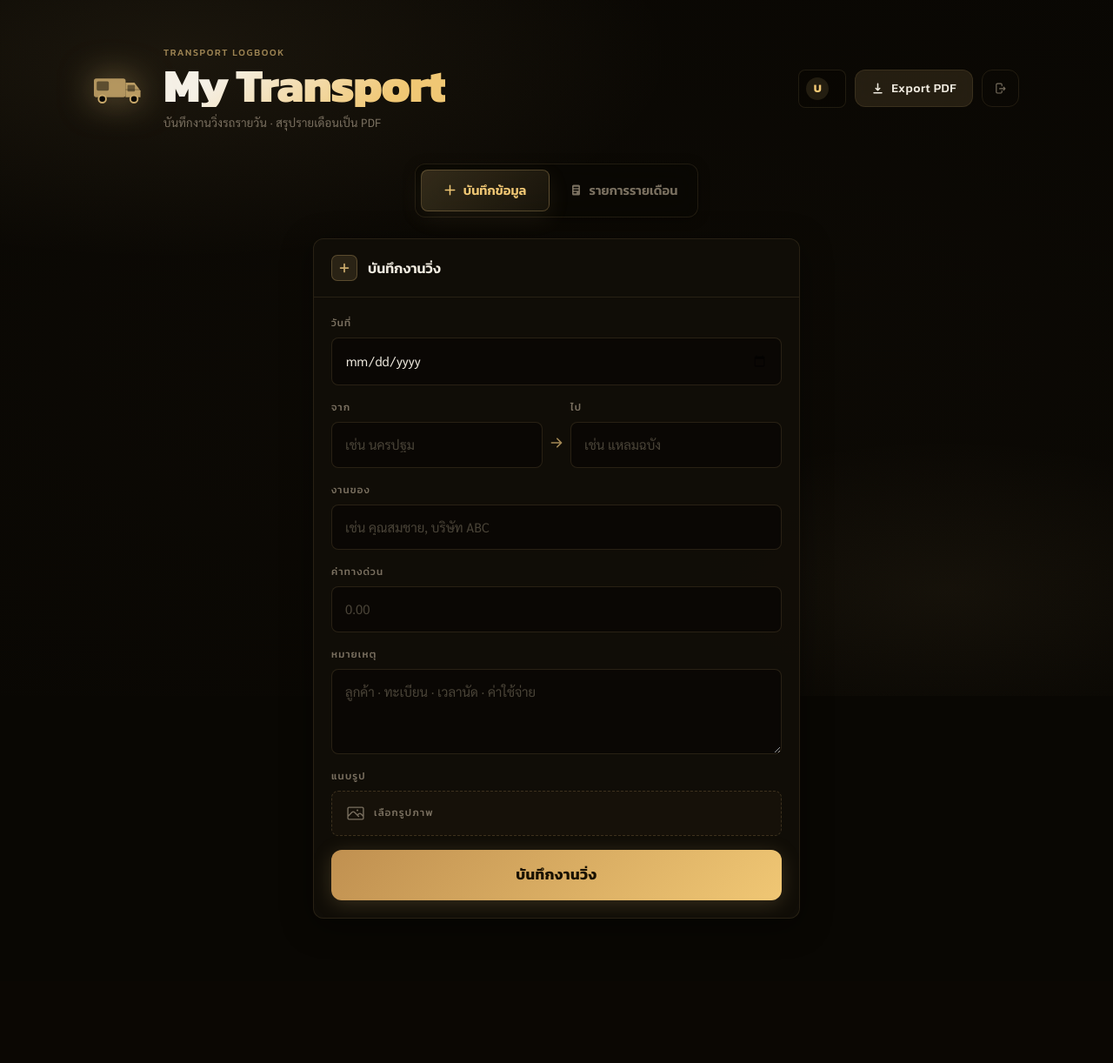
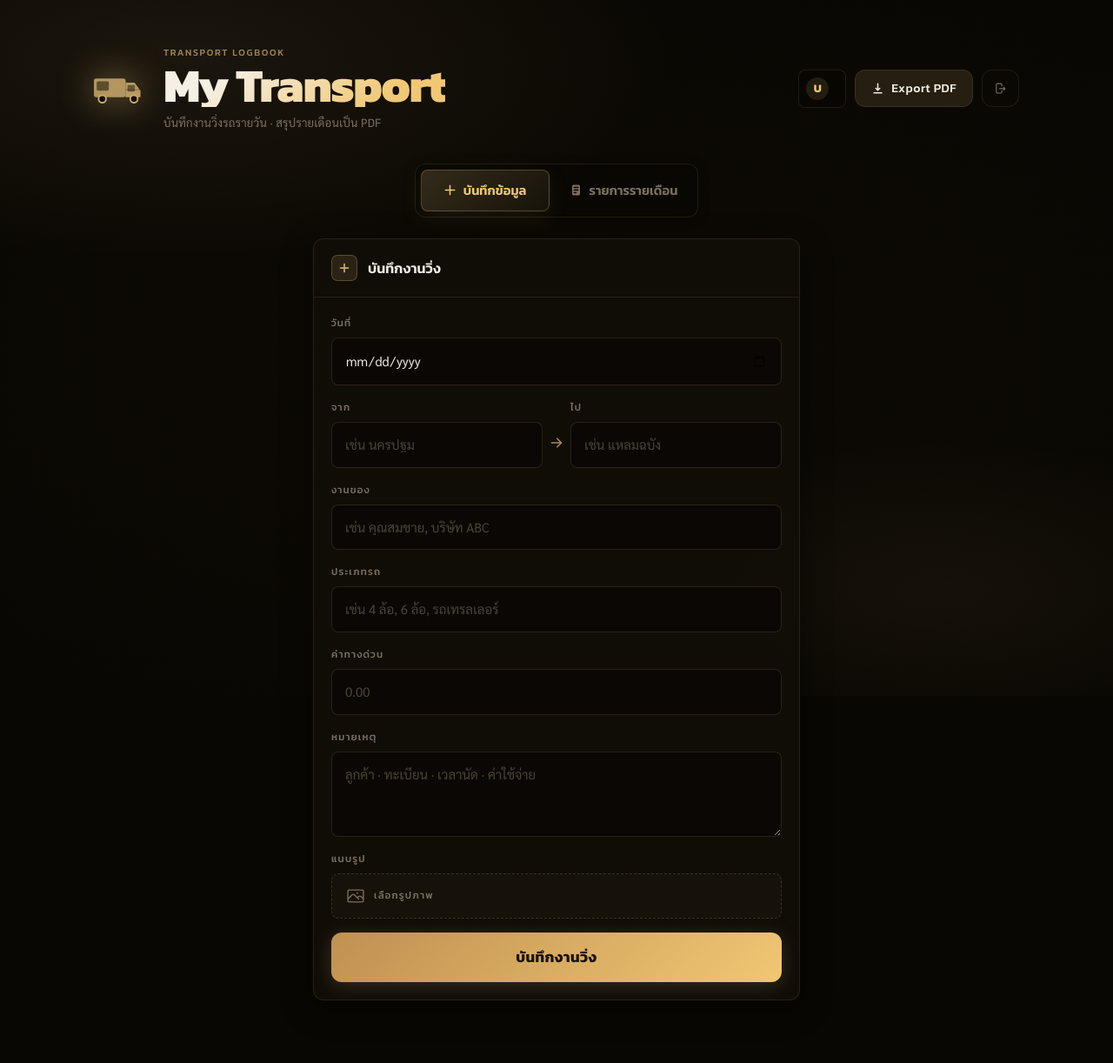
Before and after one commit to bksw007/My-Transport, a Flask app: template templates/index.html in a window 1280 px wide. Shown: the whole page at 87% size. Before the commit the page ends 1056 px from the top, so only its background shows below. Run offline with Flask 3, Linux system fonts and the light colour scheme; the visitor is signed in with stand-in values (Sample User, id 1); the template is opened without the code that fills it: most values are stand-ins (such as "Sample title", 1, 10 or a date in 2020); grey boxes marked "Sample" are stand-in pictures; some libraries are stand-ins or nearby versions.

Commit message:
Add vehicle type field

```diff
--- a/app.py
+++ b/app.py
@@ -54,7 +54,7 @@ GOOGLE_AUTH_CONFIGURED = bool(GOOGLE_CLIENT_ID and GOOGLE_CLIENT_SECRET)
 GOOGLE_DISCOVERY_URL = "https://accounts.google.com/.well-known/openid-configuration"
 LEGACY_TRIPS_OWNER_EMAIL = os.environ.get("LEGACY_TRIPS_OWNER_EMAIL", "").strip().lower()
 ALLOWED_EXTENSIONS = {"png", "jpg", "jpeg", "webp", "gif"}
-VALID_SUGGESTION_FIELDS = {"origin", "destination", "owner"}
+VALID_SUGGESTION_FIELDS = {"origin", "destination", "owner", "vehicle_type"}
 PDF_FONT_REGULAR = "Helvetica"
 PDF_FONT_BOLD = "Helvetica-Bold"
 PUBLIC_ENDPOINTS = {"login", "google_login", "google_callback", "static"}
@@ -136,6 +136,7 @@ def init_db() -> None:
                     trip_date DATE NOT NULL,
                     origin TEXT NOT NULL,
                     destination TEXT NOT NULL,
+                    vehicle_type TEXT DEFAULT '',
                     toll_fee NUMERIC(10,2) NOT NULL DEFAULT 0,
                     note TEXT DEFAULT '',
                     owner TEXT DEFAULT '',
@@ -146,6 +147,11 @@ def init_db() -> None:
             cursor.execute(
                 """
                 ALTER TABLE trips ADD COLUMN IF NOT EXISTS owner TEXT DEFAULT ''
+                """
+            )
+            cursor.execute(
+                """
+                ALTER TABLE trips ADD COLUMN IF NOT EXISTS vehicle_type TEXT DEFAULT ''
                 """
             )
             cursor.execute(
@@ -314,6 +320,7 @@ def fetch_trips(month_value: str | None) -> tuple[list[dict], dict]:
                 t.trip_date,
                 t.origin,
                 t.destination,
+                t.vehicle_type,
                 t.toll_fee,
                 t.note,
                 t.owner,
@@ -337,13 +344,14 @@ def fetch_trips(month_value: str | None) -> tuple[list[dict], dict]:
         row_trip_date = row[1]
         row_origin = row[2]
         row_destination = row[3]
-        row_toll_fee = row[4] or Decimal("0")
-        row_note = row[5]
-        row_owner = row[6]
-        row_image_names = row[7]
-        row_original_names = row[8]
-        row_public_urls = row[9]
-        row_image_ids = row[10]
+        row_vehicle_type = row[4]
+        row_toll_fee = row[5] or Decimal("0")
+        row_note = row[6]
+        row_owner = row[7]
+        row_image_names = row[8]
+        row_original_names = row[9]
+        row_public_urls = row[10]
+        row_image_ids = row[11]
         trip_date_value = row_trip_date.isoformat() if hasattr(row_trip_date, "isoformat") else str(row_trip_date)
         image_names = row_image_names.split("||") if row_image_names else []
         original_names = row_original_names.split("||") if row_original_names else []
@@ -370,6 +378,7 @@ def fetch_trips(month_value: str | None) -> tuple[list[dict], dict]:
                 "trip_date": trip_date_value,
                 "origin": row_origin,
                 "destination": row_destination,
+                "vehicle_type": row_vehicle_type,
                 "toll_fee": f"{row_toll_fee:.2f}",
                 "note": row_note,
                 "owner": row_owner,
@@ -521,6 +530,7 @@ def create_trip():
     trip_date = request.form.get("trip_date", "").strip()
     origin = request.form.get("origin", "").strip()
     destination = request.form.get("destination", "").strip()
+    vehicle_type = request.form.get("vehicle_type", "").strip()
     toll_fee_raw = request.form.get("toll_fee", "").strip()
     note = request.form.get("note", "").strip()
     owner = request.form.get("owner", "").strip()
@@ -546,11 +556,11 @@ def create_trip():
     with db.cursor() as cursor:
         cursor.execute(
             """
-            INSERT INTO trips (trip_date, origin, destination, toll_fee, note, owner, user_email, created_at)
-            VALUES (%s, %s, %s, %s, %s, %s, %s, %s)
+            INSERT INTO trips (trip_date, origin, destination, vehicle_type, toll_fee, note, owner, user_email, created_at)
+            VALUES (%s, %s, %s, %s, %s, %s, %s, %s, %s)
             RETURNING id
             """,
-            (trip_date, origin, destination, toll_fee, note, owner, user_email, datetime.utcnow()),
+            (trip_date, origin, destination, vehicle_type, toll_fee, note, owner, user_email, datetime.utcnow()),
         )
         trip_id = cursor.fetchone()[0]
 
@@ -583,6 +593,7 @@ def update_trip(trip_id: int):
     trip_date   = request.form.get("trip_date",   "").strip()
     origin      = request.form.get("origin",      "").strip()
     destination = request.form.get("destination", "").strip()
+    vehicle_type = request.form.get("vehicle_type", "").strip()
     owner       = request.form.get("owner",       "").strip()
     toll_fee_raw = request.form.get("toll_fee",   "").strip()
     note        = request.form.get("note",        "").strip()
@@ -619,10 +630,10 @@ def update_trip(trip_id: int):
         cursor.execute(
             """
             UPDATE trips
-            SET trip_date=%s, origin=%s, destination=%s, owner=%s, toll_fee=%s, note=%s
+            SET trip_date=%s, origin=%s, destination=%s, vehicle_type=%s, owner=%s, toll_fee=%s, note=%s
             WHERE id=%s AND user_email=%s
             """,
-            (trip_date, origin, destination, owner, toll_fee, note, trip_id, user_email),
+            (trip_date, origin, destination, vehicle_type, owner, toll_fee, note, trip_id, user_email),
         )
 
     # ── delete selected images ──
@@ -773,19 +784,20 @@ def export_monthly_pdf():
         Spacer(1, 14),
     ]
 
-    table_data = [["วันที่", "จาก", "ไป", "งานของ", "ค่าทางด่วน", "หมายเหตุ"]]
+    table_data = [["วันที่", "จาก", "ไป", "งานของ", "ประเภทรถ", "ค่าทางด่วน", "หมายเหตุ"]]
     for trip in sorted(trips, key=lambda item: item["trip_date"]):
         note = trip["note"] or "-"
         owner = trip["owner"] or "-"
+        vehicle_type = trip["vehicle_type"] or "-"
         toll_fee = f"{Decimal(trip['toll_fee']):,.2f}" if Decimal(trip["toll_fee"]) else "-"
-        table_data.append([trip["trip_date"], trip["origin"], trip["destination"], owner, toll_fee, note])
+        table_data.append([trip["trip_date"], trip["origin"], trip["destination"], owner, vehicle_type, toll_fee, note])
 
     if len(table_data) == 1:
-        table_data.append(["-", "-", "-", "-", "-", "ยังไม่มีรายการในเดือนนี้"])
+        table_data.append(["-", "-", "-", "-", "-", "-", "ยังไม่มีรายการในเดือนนี้"])
 
     table = Table(
         table_data,
-        colWidths=[23 * mm, 36 * mm, 36 * mm, 28 * mm, 27 * mm, 32 * mm],
+        colWidths=[22 * mm, 31 * mm, 31 * mm, 25 * mm, 24 * mm, 24 * mm, 25 * mm],
         repeatRows=1,
     )
     table.setStyle(
--- a/static/styles.css
+++ b/static/styles.css
@@ -837,7 +837,8 @@ h1 {
   background: linear-gradient(90deg, rgba(201,169,107,0.35), rgba(201,169,107,0.60));
 }
 
-.tl-owner {
+.tl-owner,
+.tl-vehicle {
   display: flex;
   align-items: center;
   gap: 6px;
--- a/templates/index.html
+++ b/templates/index.html
@@ -141,6 +141,11 @@
               </div>
 
               <div class="field">
+                <label for="vehicle_type">ประเภทรถ</label>
+                <input id="vehicle_type" name="vehicle_type" type="text" placeholder="เช่น 4 ล้อ, 6 ล้อ, รถเทรลเลอร์">
+              </div>
+
+              <div class="field">
                 <label for="toll_fee">ค่าทางด่วน</label>
                 <input id="toll_fee" name="toll_fee" type="number" inputmode="decimal" min="0" step="0.01" placeholder="0.00">
               </div>
@@ -223,6 +228,7 @@
                                 data-origin="{{ trip.origin }}"
                                 data-destination="{{ trip.destination }}"
                                 data-owner="{{ trip.owner or '' }}"
+                                data-vehicle-type="{{ trip.vehicle_type or '' }}"
                                 data-toll-fee="{{ trip.toll_fee }}"
                                 data-note="{{ trip.note or '' }}"
                                 data-month="{{ selected_month }}"
@@ -251,6 +257,12 @@
                       <p class="tl-owner">
                         <svg viewBox="0 0 16 16" fill="currentColor" width="12" height="12" aria-hidden="true"><path d="M8 8a3 3 0 100-6 3 3 0 000 6zm-5 6a5 5 0 0110 0H3z"/></svg>
                         {{ trip.owner }}
+                      </p>
+                    {% endif %}
+                    {% if trip.vehicle_type %}
+                      <p class="tl-vehicle">
+                        <svg viewBox="0 0 16 16" fill="currentColor" width="12" height="12" aria-hidden="true"><path d="M2 4.5A1.5 1.5 0 013.5 3h6A1.5 1.5 0 0111 4.5V6h1.2c.33 0 .64.164.826.438L15 9.338V12h-1.18a2 2 0 01-3.64 0H5.82a2 2 0 01-3.64 0H1V4.5h1zm9 3V10h2.2l-1.45-2.125A.45.45 0 0011.38 7.5H11zM4 13a1 1 0 100-2 1 1 0 000 2zm8 0a1 1 0 100-2 1 1 0 000 2z"/></svg>
+                        {{ trip.vehicle_type }}
                       </p>
                     {% endif %}
                     {% if trip.toll_fee|float > 0 %}
@@ -577,6 +589,10 @@
                 <input class="mf-input" type="text" name="owner" value="${escAttr(d.owner)}">
               </div>
               <div class="mf-field">
+                <label class="mf-label">ประเภทรถ</label>
+                <input class="mf-input" type="text" name="vehicle_type" value="${escAttr(d.vehicleType)}">
+              </div>
+              <div class="mf-field">
                 <label class="mf-label">ค่าทางด่วน</label>
                 <input class="mf-input" type="number" inputmode="decimal" min="0" step="0.01" name="toll_fee" value="${Number(d.tollFee || 0) > 0 ? escAttr(d.tollFee) : ''}" placeholder="0.00">
               </div>
@@ -605,6 +621,10 @@
           openModal(box, btn);
           box.querySelector('#edit-cancel').addEventListener('click', closeModal);
           bindCompressedSubmit(box.querySelector('.modal-form'), '[type="submit"]', 'กำลังบันทึก...');
+          new ListManager(box.querySelector('[name="origin"]'), 'origin');
+          new ListManager(box.querySelector('[name="destination"]'), 'destination');
+          new ListManager(box.querySelector('[name="owner"]'), 'owner');
+          new ListManager(box.querySelector('[name="vehicle_type"]'), 'vehicle_type');
           /* date picker ในmodal */
           const dp = box.querySelector('input[type="date"]');
           dp?.addEventListener('click', () => { try { dp.showPicker(); } catch(_) {} });
@@ -923,10 +943,11 @@
         }
       }
 
-      /* Instantiate for the three fields */
+      /* Instantiate for suggestion-backed fields */
       new ListManager(document.getElementById('origin'),      'origin');
       new ListManager(document.getElementById('destination'), 'destination');
       new ListManager(document.getElementById('owner'),       'owner');
+      new ListManager(document.getElementById('vehicle_type'), 'vehicle_type');
     </script>
   </body>
 </html>
```
